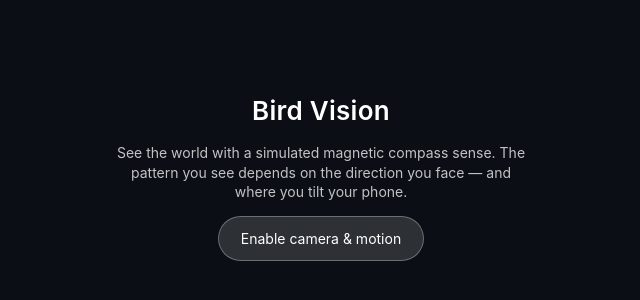
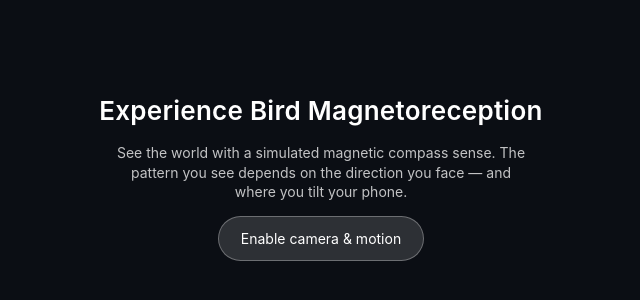
Before and after one commit to ethanhzhao/bird-magnetoreception, a plain HTML site: page index.html in a window 1280 px wide. Shown: the part 216-516 px from the top of the page, without its empty margins (319-959 px from the left). Drawn offline with Linux system fonts and the light colour scheme.

Commit message:
Update index.html

```diff
--- a/index.html
+++ b/index.html
@@ -39,7 +39,7 @@
 <canvas id="gl"></canvas>
 
 <div id="start">
-  <h1>Bird Vision</h1>
+  <h1>Experience Bird Magnetoreception</h1>
   <p>See the world with a simulated magnetic compass sense. The pattern you see depends on the direction you face — and where you tilt your phone.</p>
   <button id="go">Enable camera &amp; motion</button>
   <p id="err"></p>
```
